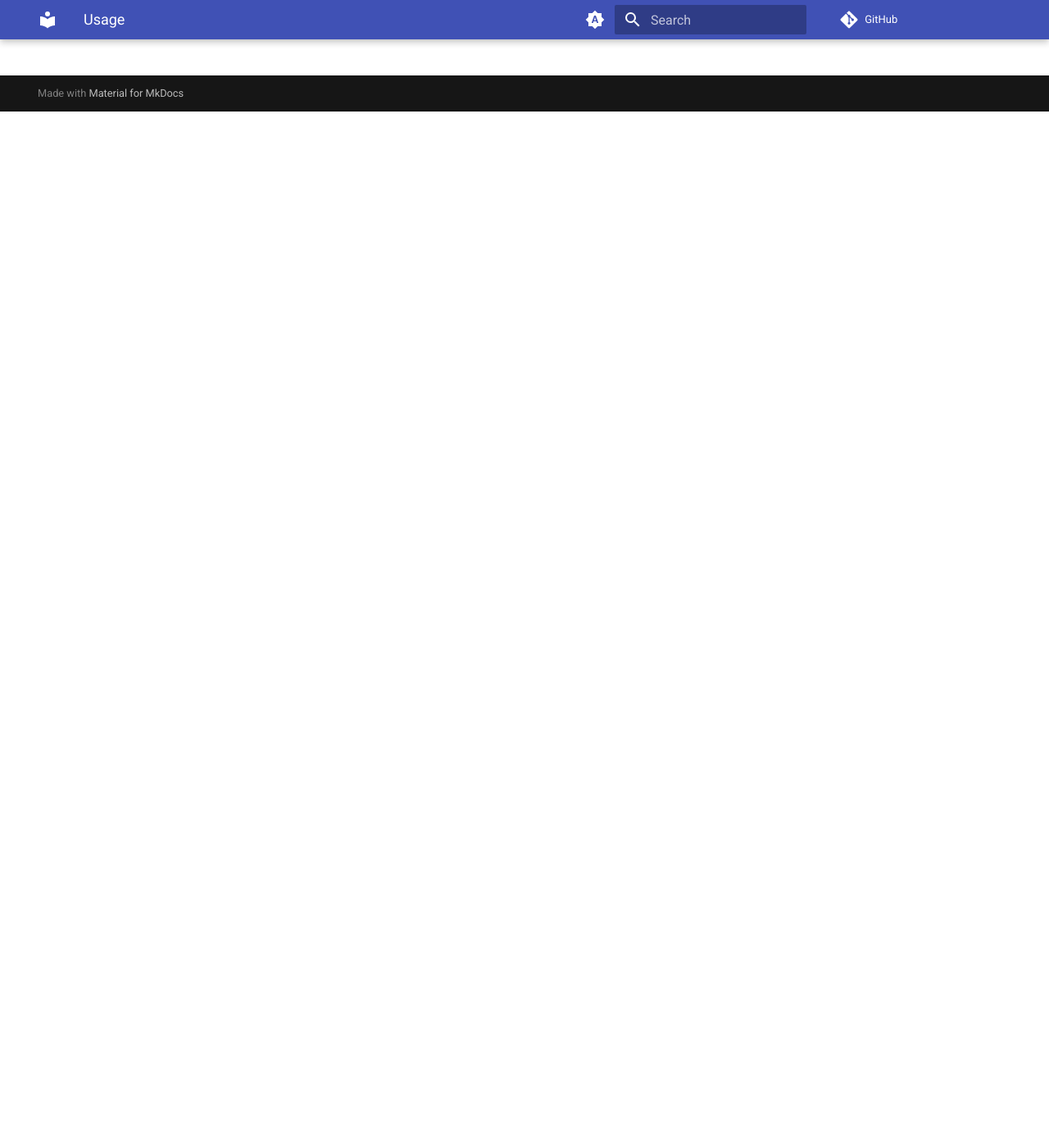
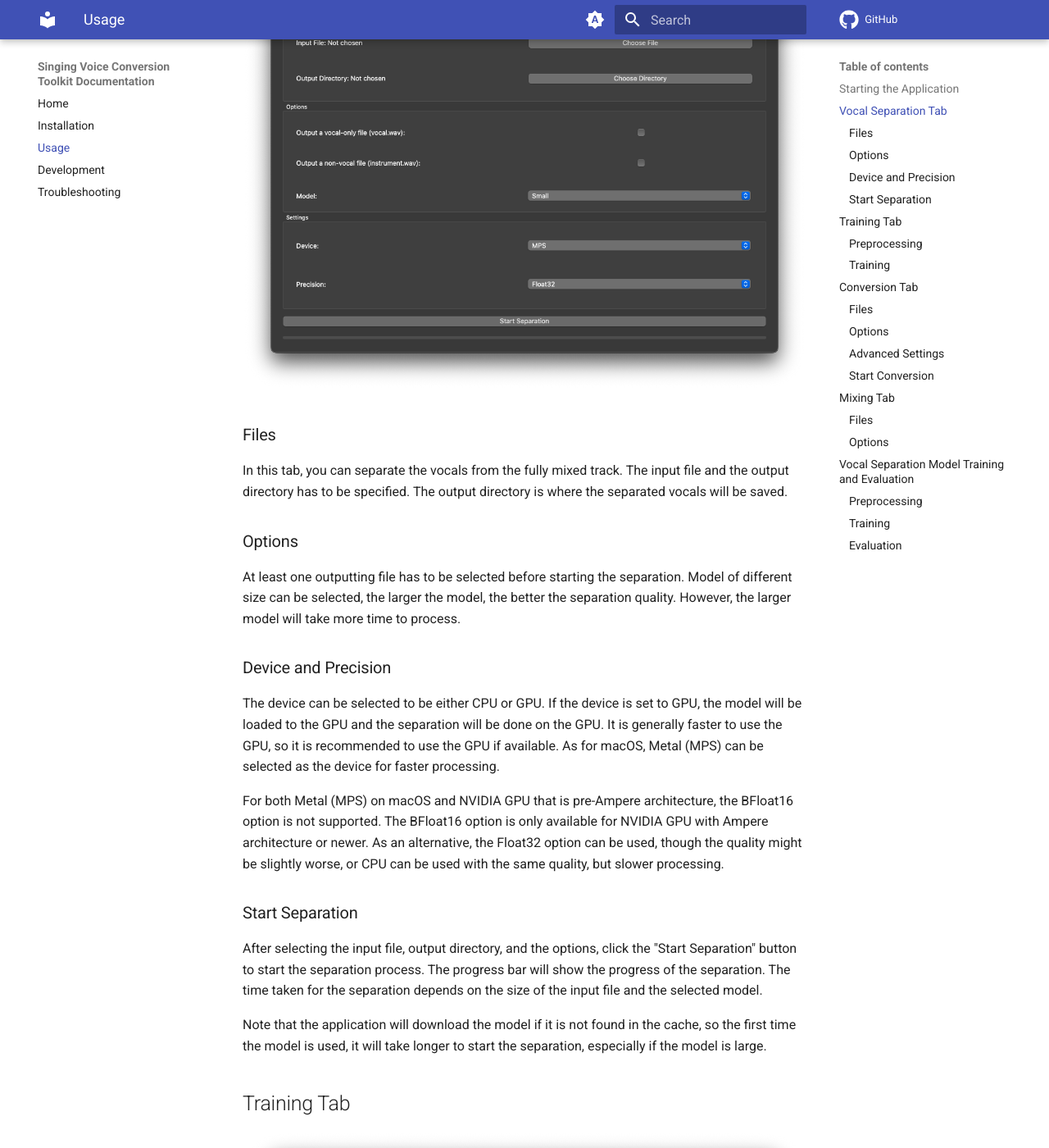
Before and after one commit to jljl1337/svc-toolkit, an MkDocs documentation site: the page built from docs/usage.md, in a window 1280 px wide and 1400 px high, scrolled down 1264 px. Shown: the whole window at 82% size. Built offline with MkDocs 1.6.1 and Material for MkDocs 9.7.7, drawn with Linux system fonts in a browser that asks for light colours; comment, search, counter and statistics services are not loaded; some of the changed text lies outside the part shown.

Commit message:
Update usage and installation

````diff
--- a/docs/usage.md
+++ b/docs/usage.md
@@ -1 +1,127 @@
 # Usage
+
+## Starting the Application
+
+Please install the package first before using it. For installation instructions, see [here](./installation.md).
+
+To run the application, run the following command in the terminal:
+
+Windows:
+
+```
+svct.exe
+```
+
+macOS/Linux:
+
+```
+svct
+```
+
+A loading screen will appear, and the application will start after a few seconds.
+The screen is different depending on the operating system. In this documentation,
+the macOS version is used. Though the appearance is different, the functionality
+is the same on all platforms.
+
+![Start Screen](./images/training.png)
+
+## Vocal Separation Tab
+
+![Separation Tab](./images/separation.png)
+
+### Files
+
+In this tab, you can separate the vocals from the fully mixed track. The input
+file and the output directory has to be specified. The output directory is where
+the separated vocals will be saved.
+
+### Options
+
+At least one outputting file has to be selected before starting the separation.
+Model of different size can be selected, the larger the model, the better the
+separation quality. However, the larger model will take more time to process.
+
+### Device and Precision
+
+The device can be selected to be either CPU or GPU. If the device is set to GPU,
+the model will be loaded to the GPU and the separation will be done on the GPU.
+It is generally faster to use the GPU, so it is recommended to use the GPU if
+available. As for macOS, Metal (MPS) can be selected as the device for faster processing.
+
+For both Metal (MPS) on macOS and NVIDIA GPU that is pre-Ampere architecture, the
+BFloat16 option is not supported. The BFloat16 option is only available for
+NVIDIA GPU with Ampere architecture or newer. As an alternative, the Float32
+option can be used, though the quality might be slightly worse, or CPU can be
+used with the same quality, but slower processing.
+
+### Start Separation
+
+After selecting the input file, output directory, and the options, click the
+"Start Separation" button to start the separation process. The progress bar will
+show the progress of the separation. The time taken for the separation depends
+on the size of the input file and the selected model.
+
+Note that the application will download the model if it is not found in the cache,
+so the first time the model is used, it will take longer to start the separation,
+especially if the model is large.
+
+## Training Tab
+
+![Training Tab](./images/training.png)
+
+### Preprocessing
+
+Before the training, the dataset has to be preprocessed. The dataset should be
+in the format of a directory containing the audio files. The dataset directory
+has to be specified, and the output directory for the preprocessed dataset has
+to be specified as well.
+
+If the audio files are very long, the audio files can be split into smaller
+segments by checking the "Split Audio Files" option.
+
+The preprocessing can be started by clicking the "Start Preprocessing" button. The
+preprocessing will take some time depending on the size of the dataset. When the
+preprocessing is running, there will be an animation indicating that the
+preprocessing is running.
+
+### Training
+
+After the dataset is preprocessed, the training can be started. The path to the
+folder of the outputting model and the path to the outputting config file has to
+be specified. The config file is a JSON file containing the training configuration,
+that is generated when the dataset is preprocessed.
+
+The training can be started by clicking the "Start Training" button. The training
+will take some time depending on the size of the dataset and the selected model.
+When the training is running, there will be an animation indicating that the
+training is running.
+
+## Conversion Tab
+
+![Conversion Tab](./images/conversion.png)
+
+### Files
+
+### Options
+
+![Advanced Settings](./images/conversion_advanced_settings.png)
+
+### Advanced Settings
+
+### Start Conversion
+
+## Mixing Tab
+
+![Mixing Tab](./images/mixing.png)
+
+### Files
+
+### Options
+
+## Vocal Separation Model Training and Evaluation
+
+### Preprocessing
+
+### Training
+
+### Evaluation
--- a/mkdocs.yml
+++ b/mkdocs.yml
@@ -10,11 +10,17 @@ nav:
   - Development: development.md
   - Troubleshooting: troubleshooting.md
 
+markdown_extensions:
+  - md_in_html
+
 theme:
   name: material
 
   features:
     - content.code.copy
+
+  icon:
+    repo: fontawesome/brands/github
 
   palette:
 
````
Also changed, not shown: README.md (+7 -1 lines), docs/installation.md (+14 -2 lines), docs/images/conversion.png (added), docs/images/conversion_advanced_settings.png (added), docs/images/mixing.png (added), docs/images/separation.png (added), docs/images/training.png (added).
